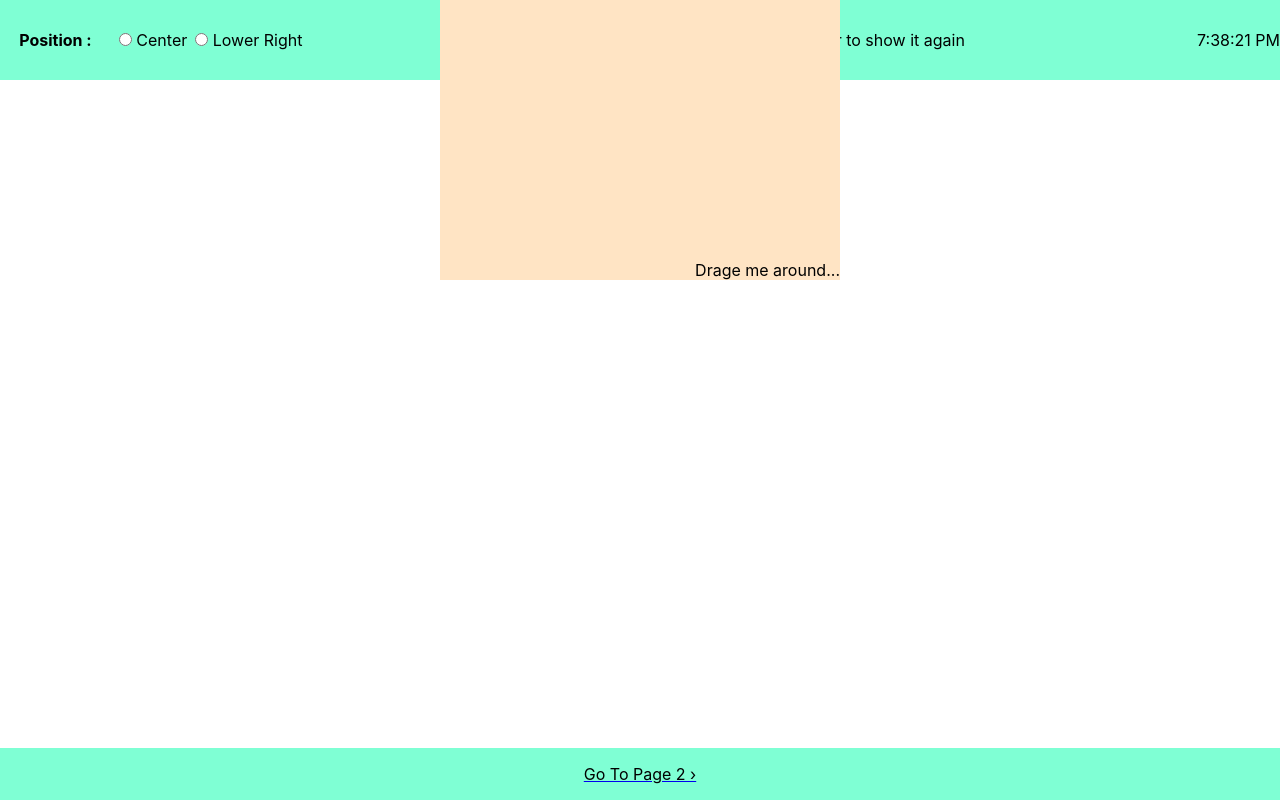
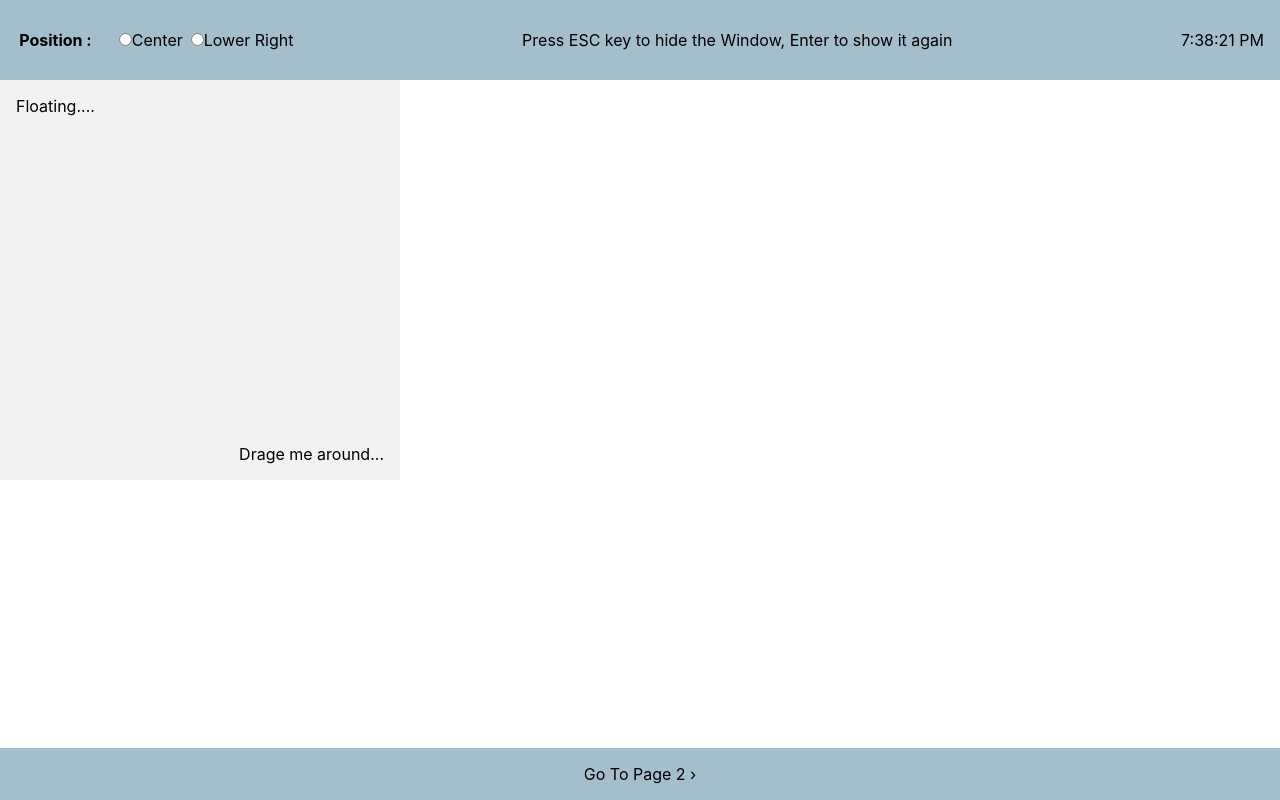
Before and after one commit to VishnuOjha/ReactTask, a React (Create React App) app: page / in a window 1280 px wide. Built offline with nearby package versions, Linux system fonts and the light colour scheme.

Commit message:
made it draggable

```diff
--- a/package.json
+++ b/package.json
@@ -8,6 +8,7 @@
     "@testing-library/user-event": "^13.2.1",
     "react": "^18.1.0",
     "react-dom": "^18.1.0",
+    "react-draggable": "^4.4.5",
     "react-router-dom": "^6.3.0",
     "react-scripts": "5.0.1",
     "web-vitals": "^2.1.0"
--- a/src/css/details.css
+++ b/src/css/details.css
@@ -1,29 +1,67 @@
+* {
+    box-sizing: border-box;
+    margin: 0;
+    padding: 0;
+}
+
 .block {
     height: 400px;
     width: 400px;
-    background-color: bisque;
+    background-color: #f2f2f2;
     display: flex;
     /* align-items: center; */
     justify-content: space-between;
     flex-direction: column;
+    padding: 1rem;
+    cursor: pointer;
+    position: relative;
+}
+
+.blockVisited {
+    height: 400px;
+    width: 400px;
+    background-color: #f2f2f2;
+    display: flex;
+    /* align-items: center; */
+    justify-content: space-between;
+    flex-direction: column;
+    padding: 1rem;
+    border: 0.5px solid #0e32d3;
+    cursor: pointer;
+    position: relative;
 }
 
 .dragText {
     display: flex;
-    justify-content: end;
+    justify-content: flex-end;
     align-items: center;
 }
 
 .root {
-    height: 100%;
+    position: relative;
+}
+
+.containerCenter {
+    height: 85vh;
+    display: flex;
+    justify-content: center;
+    align-items: center;
+    width: 100%;
+    position: relative;
+}
+
+.containerRight {
+    height: 85vh;
+    display: flex;
+    justify-content: flex-end;
+    align-items: flex-end;
     width: 100%;
     position: relative;
 }
 
 .container {
-    position: absolute;
-    left: 50%;
-    top: 50%;
-    transform: translate(-50%, -50%);
-
+    height: 85vh;
+    display: flex;
+    width: 100%;
+    position: relative;
 }
--- a/src/css/footer.css
+++ b/src/css/footer.css
@@ -1,15 +1,15 @@
 .footer {
     margin-top: 1rem;
     padding: 1rem;
-    background-color: aquamarine;
+    background-color: #a5becc;
     position: fixed;
     bottom: 0;
     left: 0;
     width: 100%;
     text-align: center;
-
 }
 
-.infoText {
+.infoLink {
+    text-decoration: none;
     color: #000;
 }
--- a/src/css/header.css
+++ b/src/css/header.css
@@ -1,5 +1,5 @@
 .navStyle {
-    background-color: aquamarine;
+    background-color: #a5becc;
     height: 80px;
     display: flex;
     align-items: center;
@@ -16,9 +16,13 @@
 
 .radiogroup {
     margin-left: 1.2rem;
-
 }
 
 input {
     margin-left: 0.5rem;
+    cursor: pointer;
 }
+
+.dateInfo {
+    margin-right: 1rem;
+}
--- a/src/css/info.css
+++ b/src/css/info.css
@@ -4,21 +4,18 @@
     padding: 0;
 }
 
-
 .header {
-    background-color: aquamarine;
+    background-color: #a5becc;
     height: 80px;
     display: flex;
     align-items: center;
     justify-content: space-between;
     list-style: none;
-
 }
 
 .basictxt {
     margin-left: 1.5rem;
 }
-
 
 .infoBody {
     padding: 20px;
--- a/src/pages/DetailsPage.js
+++ b/src/pages/DetailsPage.js
@@ -1,22 +1,87 @@
-import { useEffect, useState } from 'react'
-import '../css/details.css'
+import "../css/details.css";
+import Draggable from "react-draggable";
+import { useEffect, useState } from "react";
 
-export default function DetailsPage({ visible }) {
+export default function DetailsPage({
+    visible,
+    selected,
+    visited,
+    setCount,
+    count,
+}) {
+    const [drag, setDrag] = useState(false);
+
+    const startHandler = () => {
+        setCount(count + 1);
+        setDrag(true);
+    };
+    const stopHandler = () => {
+        setCount(0);
+    };
+
+    const [pos, setPos] = useState({
+        pos: { x: 0, y: 0 },
+    });
+
+    const handleDrag = (e, ui) => {
+        const { x, y } = pos.pos;
+        setPos({ pos: { x: x + ui.deltaX, y: y + ui.deltaY } });
+    };
+
+    console.log(count);
+
+    useEffect(() => {
+        if (count === 0) {
+            setPos({ pos: { x: 0, y: 0 } });
+        }
+    }, [count]);
+
+    console.log(pos);
+
+    function showtext(selected, drag, visited) {
+        if (selected === "center" || visited) {
+            return `Center`;
+        } else if (selected === "lowerRight") {
+            return `Lower Right`;
+        } else if (drag) {
+            return `Floating....`;
+        } else {
+            return `Floating....`;
+        }
+    }
 
     return (
-        <div className='root'>
-            <div className='container'>
-                {
-                    visible ? <div className="block">
-                        <div className='centerText'>
-                            Center
+        <div className="root">
+            <div
+                className={
+                    selected === "center" || visited
+                        ? "containerCenter"
+                        : selected === "lowerRight"
+                            ? "containerRight"
+                            : "container"
+                }
+            >
+                <Draggable
+                    bounds="parent"
+                    onStart={startHandler}
+                    onStop={stopHandler}
+                    onDrag={handleDrag}
+                    className="container"
+                    defaultPosition={{ x: 0, y: 0 }}
+                >
+                    {visible ? (
+                        <div className={visited ? "blockVisited" : "block"}>
+                            <div className="centerText">
+                                {showtext(selected, drag, visited)}
+                            </div>
+                            <div className="dragText">Drage me around...</div>
                         </div>
-                        <div className='dragText'>
-                            Drage me around...
-                        </div>
-                    </div> : <></>
-                }
+                    ) : (
+                        <></>
+                    )}
+
+                </Draggable>
             </div>
         </div>
-    )
+    );
 }
--- a/src/pages/Footer.js
+++ b/src/pages/Footer.js
@@ -1,12 +1,14 @@
-import { Link, NavLink } from 'react-router-dom'
-import '../css/footer.css'
+import { NavLink } from "react-router-dom";
+import "../css/footer.css";
 
 export default function Footer() {
     return (
         <>
             <div className="footer">
-                <NavLink to='/info'> <p className='infoText'>Go To Page 2 &#8250;</p></NavLink>
+                <NavLink to="/info" className="infoLink">
+                    <p>Go To Page 2 &#8250;</p>
+                </NavLink>
             </div>
         </>
-    )
+    );
 }
--- a/src/pages/Header.js
+++ b/src/pages/Header.js
@@ -1,27 +1,37 @@
-import '../css/header.css'
-export default function Header({ fill }) {
-    const today = new Date()
+import "../css/header.css";
+export default function Header({ fill, setSelected }) {
+    const today = new Date();
+
+    const centerHandler = (e) => {
+        setSelected(e.target.value);
+    };
 
     return (
         <>
-
-            <nav className='navStyle'>
-                <li className='posStyle'>
+            <nav className="navStyle">
+                <li className="posStyle">
                     <strong> Position : </strong>
-                    <div className='radiogroup'>
-                        <input type="radio" value="center" name="key" onChange={() => { }} /> Center
-                        <input type="radio" value="lowerRight" name="key" onChange={() => { }} /> Lower Right
-
+                    <div className="radiogroup">
+                        <input
+                            type="radio"
+                            value="center"
+                            name="key"
+                            checked={"center" === fill ? fill : null}
+                            onChange={centerHandler}
+                        />
+                        Center
+                        <input
+                            type="radio"
+                            value="lowerRight"
+                            name="key"
+                            onChange={centerHandler}
+                        />
+                        Lower Right
                     </div>
                 </li>
-                <li>
-                    Press ESC key to hide the Window, Enter to show it again
-                </li>
-                <li>
-                    {today.toLocaleTimeString()}
-                </li>
+                <li>Press ESC key to hide the Window, Enter to show it again</li>
+                <li className="dateInfo">{today.toLocaleTimeString()}</li>
             </nav>
-
         </>
-    )
+    );
 }
--- a/src/pages/Main.js
+++ b/src/pages/Main.js
@@ -4,39 +4,43 @@ import Footer from "./Footer";
 import Header from "./Header";
 
 export default function Main() {
-
-    const [fill, setFill] = useState(false)
-    const [visible, setVisible] = useState(true)
+    const [visited, setVisited] = useState("");
+    const [visible, setVisible] = useState(true);
+    const [selected, setSelected] = useState("");
+    const [count, setCount] = useState(0);
 
     useEffect(() => {
-        const retunData = JSON.parse(localStorage.getItem('back'))
+        const retunData = JSON.parse(localStorage.getItem("back"));
         if (retunData) {
-            setFill(true)
-            localStorage.clear()
+            setVisited(retunData);
+            localStorage.clear();
         }
-
-    }, [])
+    }, []);
 
     const keyEvent = useCallback((e) => {
-        if (e.key === 'Escape') {
-            setVisible(false)
+        if (e.key === "Escape") {
+            setVisible(false);
         }
-        if (e.key === 'Enter') {
-            setVisible(true)
+        if (e.key === "Enter") {
+            setVisible(true);
         }
-    }, [])
+    }, []);
 
     useEffect(() => {
-        document.addEventListener('keydown', keyEvent, false)
-    }, [])
-
-
+        document.addEventListener("keydown", keyEvent, false);
+    }, [keyEvent]);
 
     return (
         <>
-            <Header fill={fill} />
-            <DetailsPage visible={visible} />
+            <Header fill={visited} setSelected={setSelected} count={count} />
+            <DetailsPage
+                visible={visible}
+                selected={selected}
+                visited={visited}
+                setCount={setCount}
+                count={count}
+            />
             <Footer />
         </>
-    )
+    );
 }
```
Also changed, not shown: src/pages/Info.js (+68 -17 lines), 1 other file (tests, documents, lock files or other folders).
